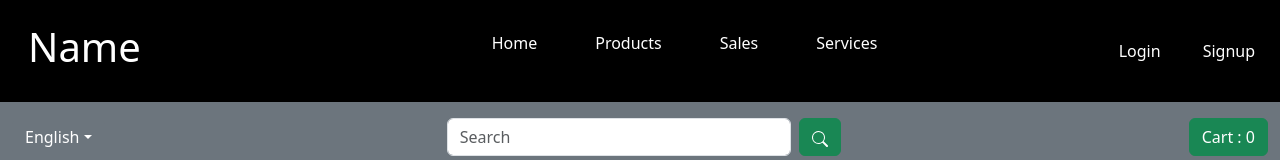
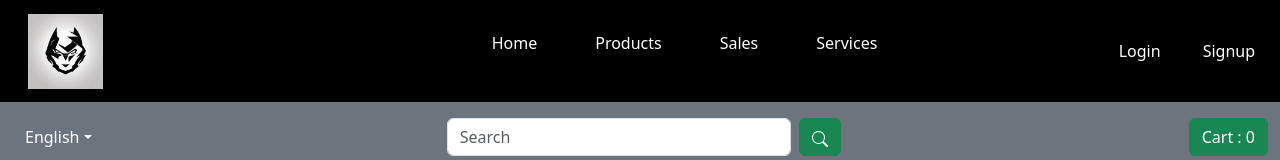
Before and after one commit to ak007TheBoss/React-Ecom, a React (Vite) app in the folder Frontend/: page / in a window 1280 px wide. Shown: the top 160 px of the page. Built offline with nearby package versions, Linux system fonts and the light colour scheme.

Commit message:
add image logo

```diff
--- a/Frontend/index.html
+++ b/Frontend/index.html
@@ -2,7 +2,7 @@
 <html lang="en">
   <head>
     <meta charset="UTF-8" />
-    <link rel="icon" type="image/svg+xml" href="/vite.svg" />
+    <link rel="icon" type="image/svg+xml" href="./src/imgs/logo.jpg"/>
     <link rel="stylesheet" href="https://cdn.jsdelivr.net/npm/bootstrap@5.3.3/dist/css/bootstrap.min.css">
     <link rel="stylesheet" href="../Frontend//src/index.css">
     <meta name="viewport" content="width=device-width, initial-scale=1.0" />
--- a/Frontend/src/components/Navbarcomponent.jsx
+++ b/Frontend/src/components/Navbarcomponent.jsx
@@ -1,15 +1,16 @@
 import React from 'react'
 import { useSelector } from 'react-redux'
 import { Link } from 'react-router-dom'
+import logo from '../imgs/logo.jpg'
 const Navbarcomponent = () => {
   const cartnum = useSelector((state)=>state.cartsum.cartnum)
   return (
     <>
     <div className=' container-fluid bg-black'>
-    <div className="navbar">
+    <div className="navbar position-sticky top-0 z-1">
       <div className="col-md-4">
         <div className="d-flex  px-3">
-            <h1 className='text-white'>Name</h1>
+            <img src={logo} alt="" style={{height:"75px",width:"75px"}} />
         </div>
       </div>
       <div className="col-md-4">
```
Also changed, not shown: Frontend/src/imgs/logo.jpg (added).
